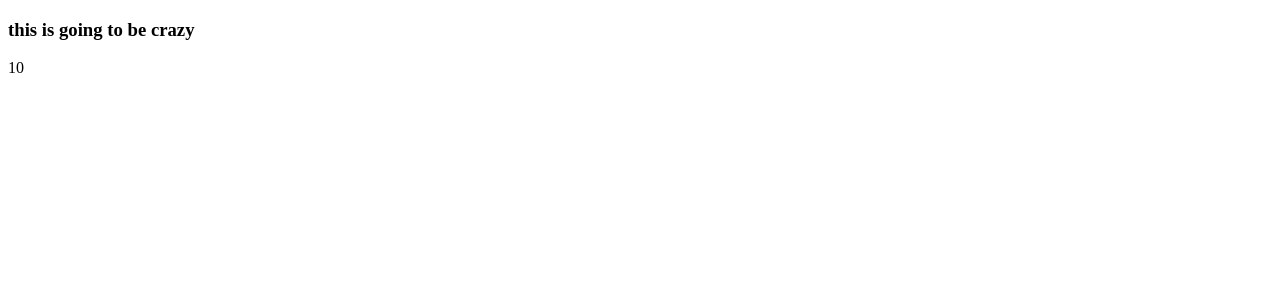
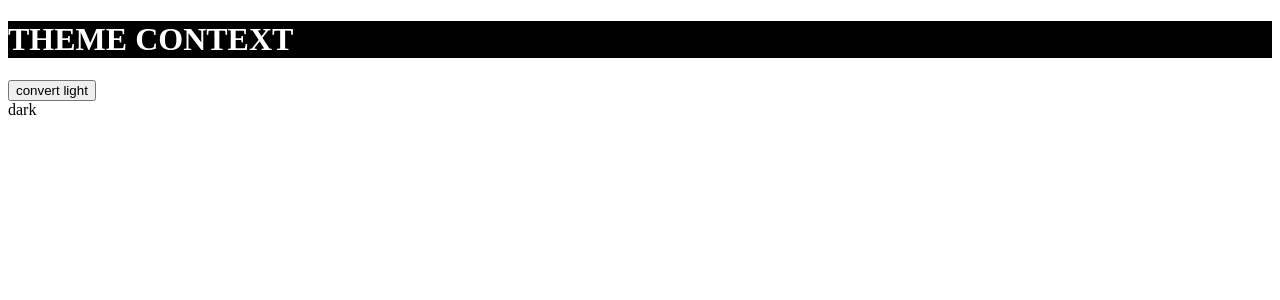
Before and after one commit to NamanJindal03/cn-1-rect, a React (Create React App) app: page / in a window 1280 px wide. Shown: the top 300 px of the page. Built offline with nearby package versions, Linux system fonts and the light colour scheme.

Commit message:
theme done

```diff
--- a/src/ThemeExec/App.js
+++ b/src/ThemeExec/App.js
@@ -0,0 +1,10 @@
+import React from 'react'
+import ThemeProvider from './ThemeContext/Context'
+import Child from './Child'
+export default function App() {
+  return (
+    <ThemeProvider>
+        <Child />
+    </ThemeProvider>
+  )
+}
--- /dev/null
+++ b/src/ThemeExec/Child.js
@@ -0,0 +1,19 @@
+import React, { useContext } from 'react'
+import GrandChild from './GrandChild'
+import { ThemeContext } from './ThemeContext/Context'
+export default function Child() {
+    const themeData = useContext(ThemeContext)
+  return (
+    <>
+        <h1 style={
+            {
+                color: `${themeData.theme === 'dark' ? 'white': 'black'}`,
+                backgroundColor: `${themeData.theme === 'dark' ? 'black': 'white'}`,
+            }
+        }>
+            THEME CONTEXT
+        </h1>
+        <GrandChild />
+    </>
+  )
+}
--- /dev/null
+++ b/src/ThemeExec/GrandChild.js
@@ -0,0 +1,14 @@
+import React, {useContext} from 'react'
+import GreatGrandChild from './GreatGrandChild'
+import { ThemeContext } from './ThemeContext/Context'
+export default function GrandChild() {
+    const themeData = useContext(ThemeContext)
+  return (
+    <>
+        <button onClick={()=> themeData.handleToggleTheme()}>
+            {themeData.theme === 'dark' ? 'convert light': 'convert dark'}
+        </button>
+        <GreatGrandChild />
+    </>
+  )
+}
--- /dev/null
+++ b/src/ThemeExec/GreatGrandChild.js
@@ -0,0 +1,8 @@
+import React, {useContext} from 'react'
+import { ThemeContext } from './ThemeContext/Context'
+export default function GreatGrandChild() {
+    const themeData = useContext(ThemeContext)
+  return (
+    <div>{themeData.theme}</div>
+  )
+}
--- a/src/ThemeExec/ThemeContext/Context.js
+++ b/src/ThemeExec/ThemeContext/Context.js
@@ -8,9 +8,9 @@ const ThemeProvider = ({children}) => {
         theme === 'dark' ? setTheme('light') : setTheme('dark')
     }
     return (
-        <ThemeContext value={{theme: theme, handleToggleTheme: handleToggleTheme}}>
+        <ThemeContext.Provider value={{theme: theme,  handleToggleTheme: handleToggleTheme}}>
             {children}
-        </ThemeContext>
+        </ThemeContext.Provider>
     )
 }
 export default ThemeProvider;
--- a/src/index.js
+++ b/src/index.js
@@ -18,7 +18,8 @@ import ReactDOM from 'react-dom/client';
 // import App2 from './blogMiniProject/App2'
 // import App from './photofolio/App'
 // import App from './contextAPI/App'
-import App from './contextAPIModern/App'
+// import App from './contextAPIModern/App'
+import App from './ThemeExec/App'
 
 const root = ReactDOM.createRoot(document.getElementById('root'));
 
```
